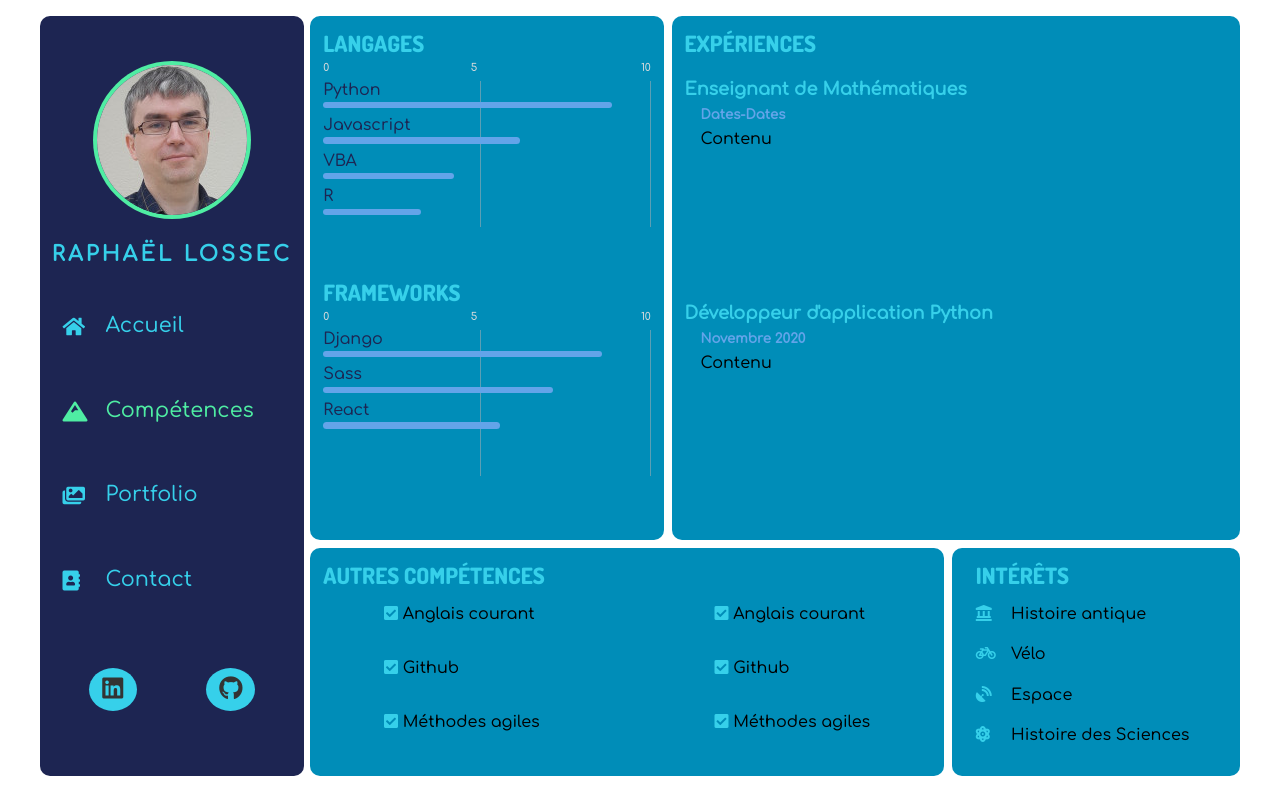
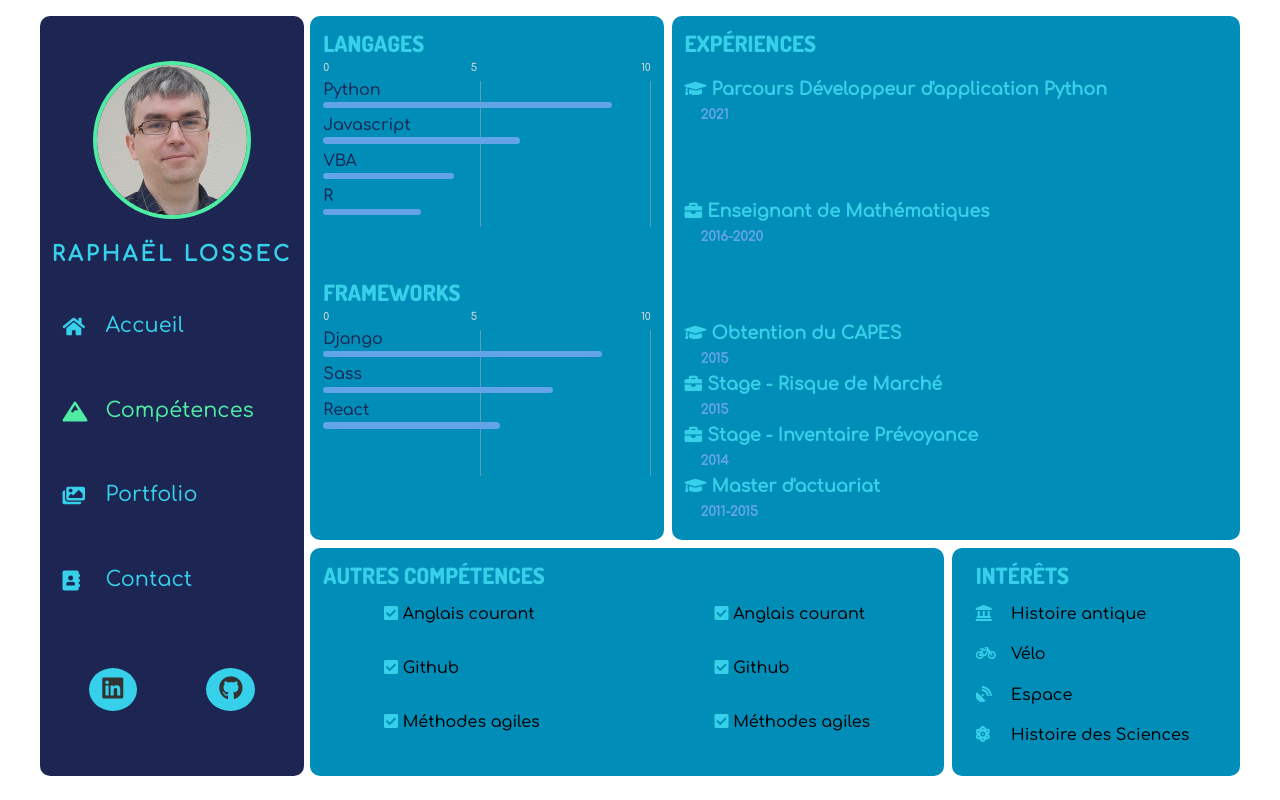
Before and after one commit to S0Imyr/site_perso, a React (Create React App) app: page /skills in a window 1280 px wide. Built offline with nearby package versions, Linux system fonts and the light colour scheme; a web font is replaced by a local one.

Commit message:
detail experiences

```diff
--- a/src/components/skills/Experience.js
+++ b/src/components/skills/Experience.js
@@ -4,20 +4,31 @@ const Experience = () => {
     return (
         <div className="experience">
             <h3>Expériences</h3>
+            <div className="Python">
+                <h4><i className="fas fa-graduation-cap"></i> Parcours Développeur d'application Python</h4>
+                <h5>2021</h5>
+            </div>
             <div className="Enseignement">
-                <h4>Enseignant de Mathématiques</h4>
-                <h5>Dates-Dates</h5>
-                <p>
-                    Contenu
-                </p>
+                <h4><i className="fas fa-briefcase"></i> Enseignant de Mathématiques</h4>
+                <h5>2016-2020</h5>
             </div>
-            <div className="exp2">
-                <h4>Développeur d'application Python</h4>
-                <h5>Novembre 2020</h5>
-                <p>
-                    Contenu
-                </p>
+            <div className="CAPES">
+                <h4><i className="fas fa-graduation-cap"></i> Obtention du CAPES</h4>
+                <h5>2015</h5>
             </div>
+            <div className="Finance">
+                <h4><i className="fas fa-briefcase"></i> Stage - Risque de Marché</h4>
+                <h5>2015</h5>
+            </div>
+            <div className="Assurance">
+                <h4><i className="fas fa-briefcase"></i> Stage - Inventaire Prévoyance</h4>
+                <h5>2014</h5>
+            </div>
+            <div className="Actuariat">
+                <h4><i className="fas fa-graduation-cap"></i> Master d'actuariat</h4>
+                <h5>2011-2015</h5>
+            </div>
+
         </div>
     );
 };
```
